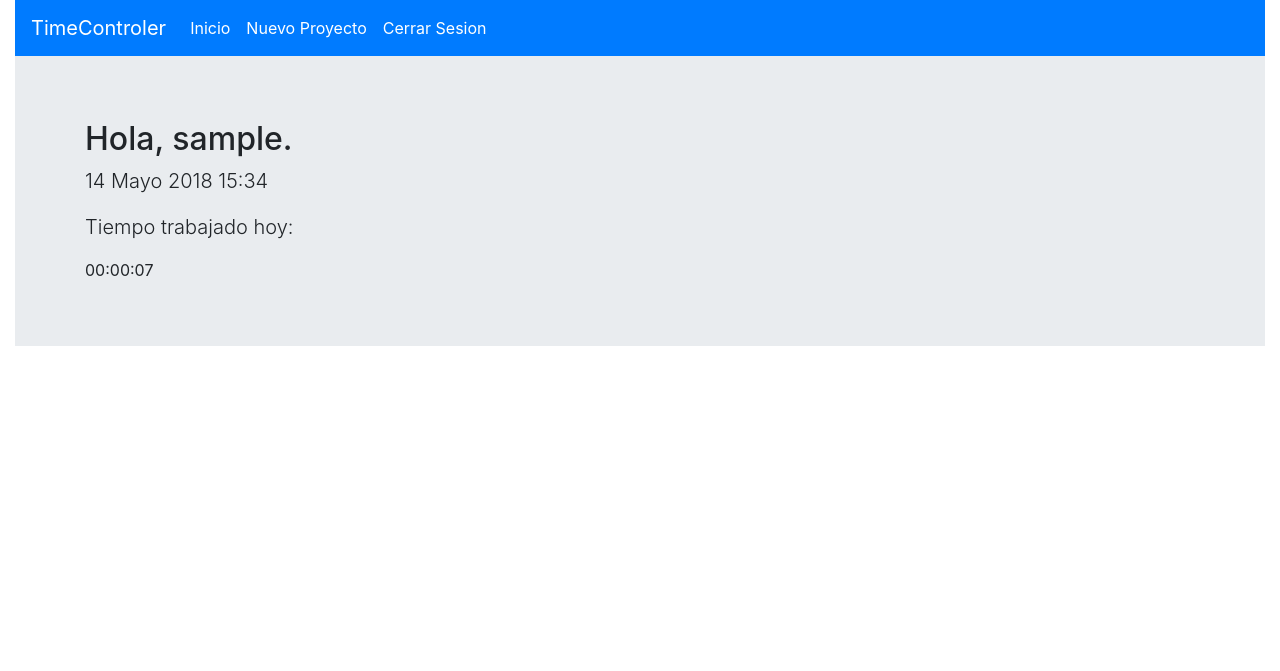
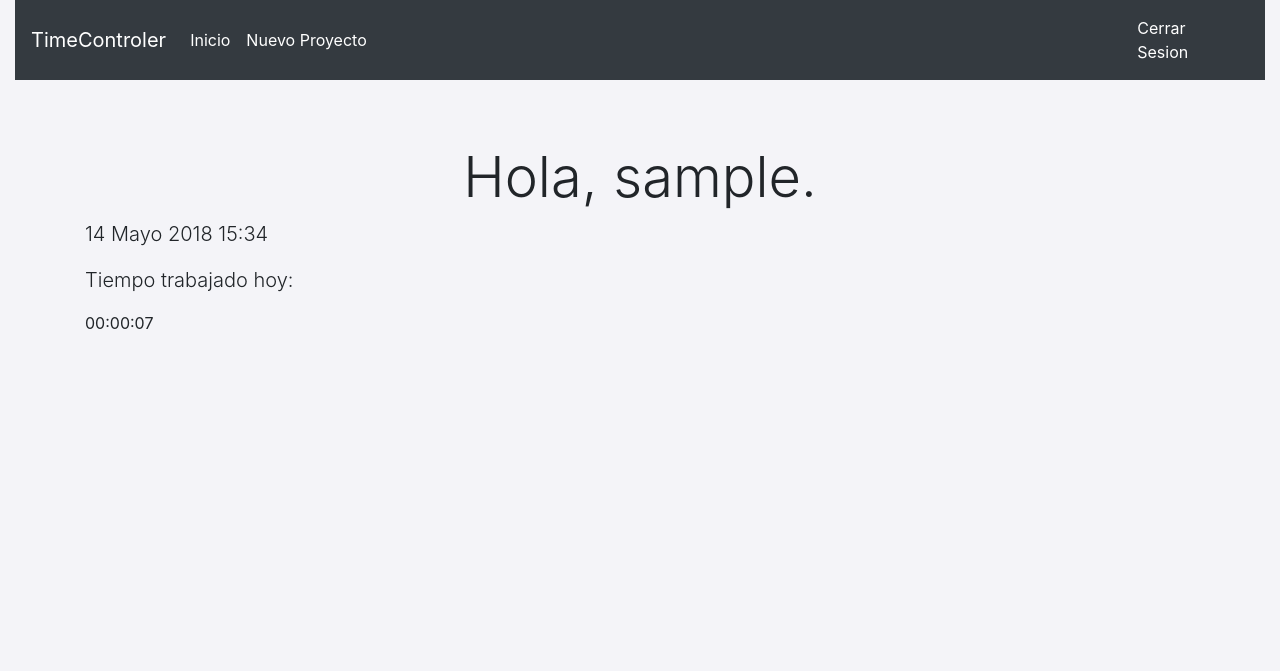
Before and after one commit to arponpes/ticross, a Django app: template webapp/templates/webapp/projects_list.html in a window 1280 px wide. Shown: the top 671 px of the page. Run offline with Django 3.2, Linux system fonts and the light colour scheme; the template is opened without the code that fills it, so the values that code supplies are empty; the visitor is signed in with stand-in values (Sample User, id 1); some libraries are stand-ins or nearby versions.

Commit message:
refactor styles

```diff
--- a/webapp/static/css/styles.css
+++ b/webapp/static/css/styles.css
@@ -1,41 +1,137 @@
-.newName{
+.newName {
     display: none;
 }
-.iconSave{
+
+.iconSave {
     display: none;
 }
-.title, .iconEdit{
+
+.title,
+.iconEdit {
     display: inline;
 }
-.editMode .newName{
+
+.editMode .newName {
     display: inline;
 }
-.editMode .iconSave{
+
+.editMode .iconSave {
     display: inline;
 }
-.editMode .title{
+
+.editMode .title {
     display: none;
 }
-.editMode .iconEdit{
+
+.editMode .iconEdit {
     display: none;
 }
+
 #barraaceptacion {
-    display:block;
-    position:fixed;
-    left:0px;
-    right:0px;
-    bottom:0px;
-    padding-bottom:20px;
-    width:100%;
-    text-align:center;
-    min-height:40px;
+    display: block;
+    position: fixed;
+    left: 0px;
+    right: 0px;
+    bottom: 0px;
+    padding-bottom: 20px;
+    width: 100%;
+    text-align: center;
+    min-height: 40px;
 }
 
 .inner {
-    width:100%;
-    padding-left:5px;
-    font-family:verdana;
-    font-size:12px;
-    top:30%;
+    width: 100%;
+    padding-left: 5px;
+    font-family: verdana;
+    font-size: 12px;
+    top: 30%;
     bottom: 30%;
 }
+
+
+.title {
+    font-size: 1.5em;
+    color: black;
+}
+
+body {
+    background-color: #f4f4f8;
+}
+
+.jumbotron {
+    background-color: transparent;
+}
+
+.cont {
+    display: flex;
+    flex-wrap: wrap;
+    max-width: 1200px;
+    margin-left: auto;
+    margin-right: auto;
+
+    flex-direction: row;
+}
+
+.card-list {
+    border: 0;
+    box-shadow: 0 2px 6px 0;
+    border-top: 6px solid #16A2B8;
+    width: 90%;
+    max-width: 500px;
+    margin-left: 5%;
+    margin-bottom: 50px;
+}
+
+.card-header {
+    border: 0;
+}
+
+.card-body {
+    border: 0;
+}
+
+.far {
+    color: #0000008c;
+}
+
+.greeting {
+    text-align: center;
+}
+
+.timeworked {
+    font-size: 5em;
+}
+
+.logout {
+    align-items: flex-end;
+    margin-right: 10%;
+}
+
+.btn-light {
+    background-color: transparent;
+}
+
+.card-detail{
+    border: 0;
+    box-shadow: 0 2px 6px 0;
+    border-top: 6px solid #16A2B8;
+    width: 90%;
+    max-width: 900px;
+    margin-left: auto;
+    margin-right:auto ;
+    margin-top: 50px;
+}
+
+.delete-form{
+    margin-top: 50px;
+    margin-left: auto;
+    margin-right: auto;
+    width: 500px;
+}
+
+.delete-title{
+    font-size: 2rem;
+}
+.delte-warning{
+    font-size: 1rem;
+}
--- a/webapp/templates/webapp/base.html
+++ b/webapp/templates/webapp/base.html
@@ -17,12 +17,12 @@
     <title>Timecontroller</title>
 </head>
 
-<body>
-    <div>
-        <div class="container-fluid">
-            {% block content %} {% endblock %}
-        </div>
+<body >
+    <div class="container-fluid">
+
+        {% block content %} {% endblock %}
     </div>
+
     <script src="//code.jquery.com/jquery-1.11.1.min.js"></script>
     <script src="https://cdnjs.cloudflare.com/ajax/libs/popper.js/1.14.0/umd/popper.min.js" integrity="sha384-cs/chFZiN24E4KMATLdqdvsezGxaGsi4hLGOzlXwp5UZB1LY//20VyM2taTB4QvJ"
         crossorigin="anonymous"></script>
--- a/webapp/templates/webapp/header.html
+++ b/webapp/templates/webapp/header.html
@@ -1,10 +1,10 @@
 {% load staticfiles %}
-<div class="jumbotron jumbotron-fluid">
+<div class="jumbotron">
     <div class="container">
-        <h2 class="display-5">Hola, {{ user.get_username }}.</h2>
+        <h2 class="display-4 greeting">Hola, {{ user.get_username }}.</h2>
         <p class="lead">{% now "j F Y H:i" %}</p>
         {% for activityjournal in activity_journal_list %}
-        <p class="lead">Projecto Actual: {{ activityjournal.project }}</p>
+        <p class="lead">Proyecto Actual: {{ activityjournal.project }}</p>
         {% endfor %}
         <p class="lead">Tiempo trabajado hoy:</p> <div id="timeworked">{{ total_worked_time  }}</div>
 
--- a/webapp/templates/webapp/navbar.html
+++ b/webapp/templates/webapp/navbar.html
@@ -1,4 +1,4 @@
-<nav class="navbar navbar-expand-lg navbar-dark bg-primary">
+<nav class="navbar navbar-expand-lg navbar-dark bg-dark">
     <a class="navbar-brand" href="{% url 'projects_list' %}">TimeControler</a>
     <button class="navbar-toggler" type="button" data-toggle="collapse" data-target="#navbarNavDropdown" aria-controls="navbarNavDropdown"
         aria-expanded="false" aria-label="Toggle navigation">
@@ -6,7 +6,7 @@
     </button>
 
     <div class="collapse navbar-collapse" id="navbarNavDropdown">
-        <ul class="navbar-nav mr-auto">
+            <ul class="navbar-nav mr-auto">
             <li class="nav-item active">
                 <a class="nav-link" href="{% url 'projects_list' %}">Inicio</a>
 
@@ -18,7 +18,10 @@
                     <span>Nuevo Proyecto</span>
                 </a>
             </li>
-            <li class="nav-item active ">
+
+        </ul>
+        <ul class="navbar-nav ">
+        <li class="nav-item active logout">
                 <a class="nav-link " id="btnLogout"  href="{% url 'logout' %}">Cerrar Sesion
                 </a>
             </li>
--- a/webapp/templates/webapp/project_edit.html
+++ b/webapp/templates/webapp/project_edit.html
@@ -5,7 +5,8 @@
     <h2>Nuevo Proyecto</h2>
     <form method="POST" id="project" class="newProject">
         {% csrf_token %}
-        <br> {{ form }}
+        <!-- {% include 'forms/selectBootstrap.html' with field=form.user %} -->
+        {{form}}
         <button type="submit" id="btn-save" class="btn btn-default">GUARDAR</button>
 </div>
 <script src="{% static 'js/new_project.js' %}"></script> {% endblock %}
--- a/webapp/templates/webapp/projects_list.html
+++ b/webapp/templates/webapp/projects_list.html
@@ -3,32 +3,40 @@
 {% block content %}
 {% include "webapp/navbar.html" %}
 {% include "webapp/header.html" %}
-{% for project in object_list %}
-    <div class="card w-100 "  id="{{project.pk}}" >
+<div class="cont">
+
+    {% for project in object_list %}
+    <div class="card card-list" id="{{project.pk}}">
         <div class="card-header">
 
             <button data-target="{{project.pk}}" class="iconSave btn btn-link">
-                <i class="far fa-bookmark"></i>
+                <i class="far fa-save fa-2x"></i>
             </button>
             <input data-target="{{project.pk}}" class="newName"></input>
 
             <button data-target="{{project.pk}}" class="iconEdit btn btn-link">
-                <i class="far fa-edit"></i>
+                <i class="far fa-edit fa-lg"></i>
             </button>
-            <p data-target="{{project.pk}}" class="title"> {{project.project_name}}</p>, {{ project.total_time }}
+            <p data-target="{{project.pk}}" class="title"> {{project.project_name}}</p>
+            <p id="crono-project">{{ project.total_time }}</p>
 
         </div>
         <div class="card-body">
 
             <p class="card-text">{{project.description}}</p>
-            <a href="{% url 'project_start' pk=project.pk %}" class="btn btn-danger">Iniciar</a>
-            <a href="{% url 'project_stop' pk=project.pk%}" class="btn btn-outline-danger">Detener</a>
-            <a href="{% url 'project_detail' pk=project.pk %}" class="btn btn-outline-info">Detalles</a>
+            <a href="{% url 'project_start' pk=project.pk %}" class="btn btn-info">Iniciar</a>
+            <a href="{% url 'project_stop' pk=project.pk%}" class="btn btn-light">Detener</a>
+            <a href="{% url 'project_detail' pk=project.pk %}" class="btn btn-light">Detalles</a>
+
 
         </div>
+
     </div>
 
-{% endfor %}
+
+    {% endfor %}
+
+</div>
 {% include "webapp/cookie.html" %}
     <script src="{% static 'js/icon-edit.js' %}"></script>
 {% endblock %}
```
Also changed, not shown: webapp/templates/forms/project_confirm_delete.html (+9 -5 lines), webapp/templates/forms/selectBootstrap.html (+7 -5 lines), webapp/templates/webapp/project_detail.html (+2 -15 lines).
